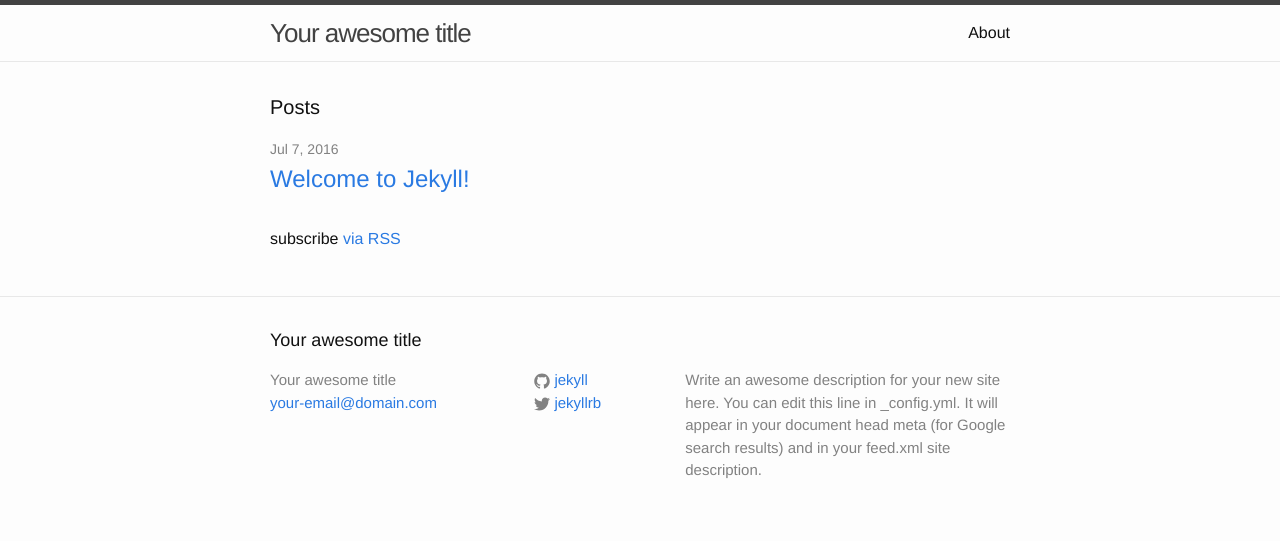
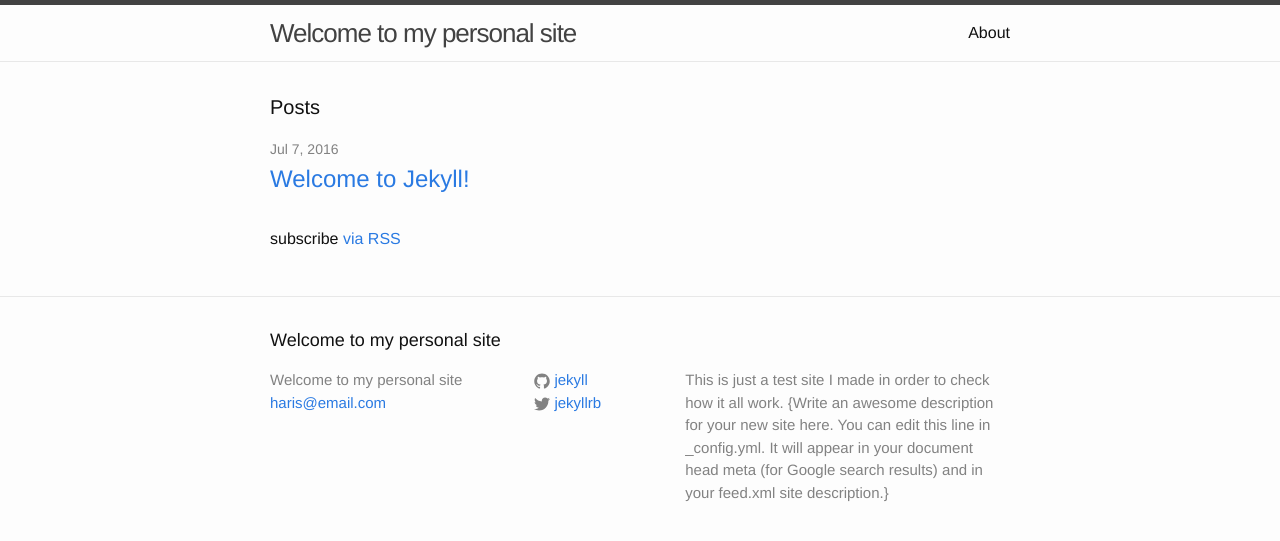
Before and after one commit to haris-git/haris-git.github.io, a Jekyll site: the page built from index.html, in a window 1280 px wide. Shown: the top 541 px of the page. Built offline with Jekyll 4.4.1, drawn with Linux system fonts in a browser that asks for light colours.

Commit message:
Updare _config.yml --- Chenged Description

```diff
--- a/_config.yml
+++ b/_config.yml
@@ -6,12 +6,13 @@
 # 'jekyll serve'. If you change this file, please restart the server process.
 
 # Site settings
-title: Your awesome title
-email: your-email@domain.com
+title: Welcome to my personal site
+email: haris@email.com
 description: > # this means to ignore newlines until "baseurl:"
-  Write an awesome description for your new site here. You can edit this
+  This is just a test site I made in order to check how it all work.
+  {Write an awesome description for your new site here. You can edit this
   line in _config.yml. It will appear in your document head meta (for
-  Google search results) and in your feed.xml site description.
+  Google search results) and in your feed.xml site description.}
 baseurl: "" # the subpath of your site, e.g. /blog
 url: "http://yourdomain.com" # the base hostname & protocol for your site
 twitter_username: jekyllrb
```
